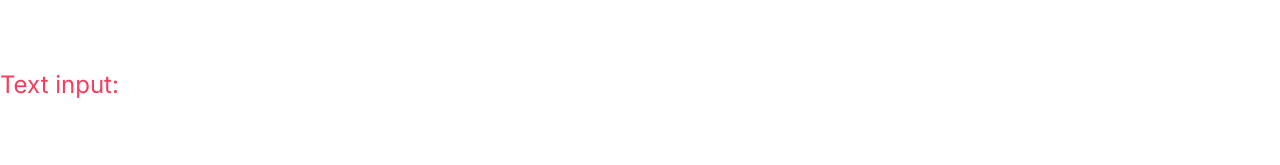
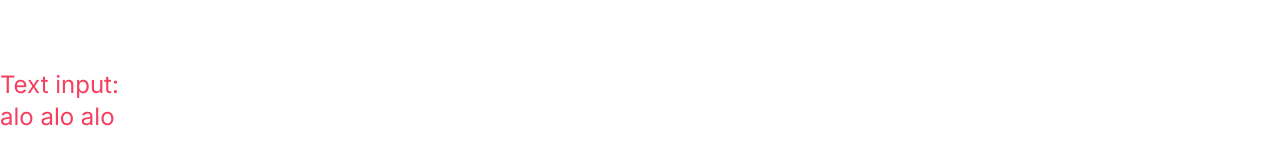
Before and after one commit to CuongNguyenhdkg91/web-app-next, a Next.js app: page /ChatInput in a window 1280 px wide. Shown: the part 251-416 px from the top of the page. Built offline with nearby package versions, Linux system fonts and the light colour scheme.

Commit message:
add delete api

```diff
--- a/app/ChatInput/page.tsx
+++ b/app/ChatInput/page.tsx
@@ -2,9 +2,10 @@
 const ChatPage = () => {
     return (
      <div className='text-rose-500 text-2xl pt-80'>
-     <label>
-        Text input: <input name="myInput" />
+     <label >
+        Text input: <p className="break-normal w-80" contentEditable="true"> alo alo alo</p>
       </label>
+
      </div>
     )
   }
--- a/app/CreateNew/page.tsx
+++ b/app/CreateNew/page.tsx
@@ -46,13 +46,11 @@ const CreateNew  = () => {
                 toast.success('New Item Created')
                 router.refresh()
                 reset();
-                FormShow.onClose()
+                //FormShow.onClose() // keep the form open
             })
-
             .catch(()=> {
                 toast.error('Check your code')
             })
-
             .finally(() =>{
                 setIsLoading(false)
             })
--- /dev/null
+++ b/app/api/DeleteItem/[id]/route.ts
@@ -0,0 +1,12 @@
+import { NextResponse } from "next/server";
+import prisma from "../../../../prisma/prismadb";
+
+export async function DELETE(req:Request,{ params }: { params: { id: string } }) {
+    const {id} = params
+    const result = await prisma.post.delete({
+    where: {
+        id
+    }
+    })
+      return NextResponse.json(result)
+    }
```
